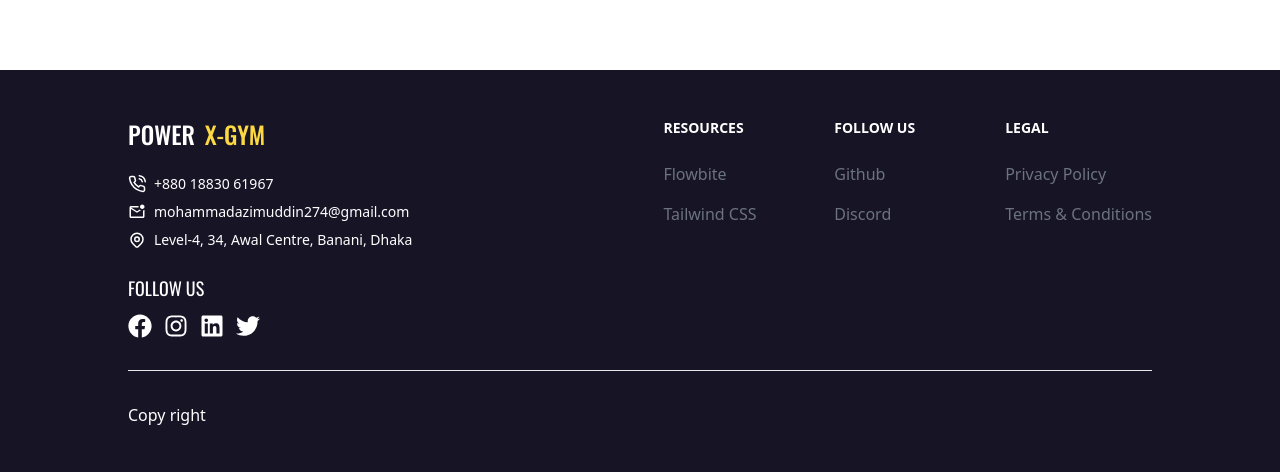
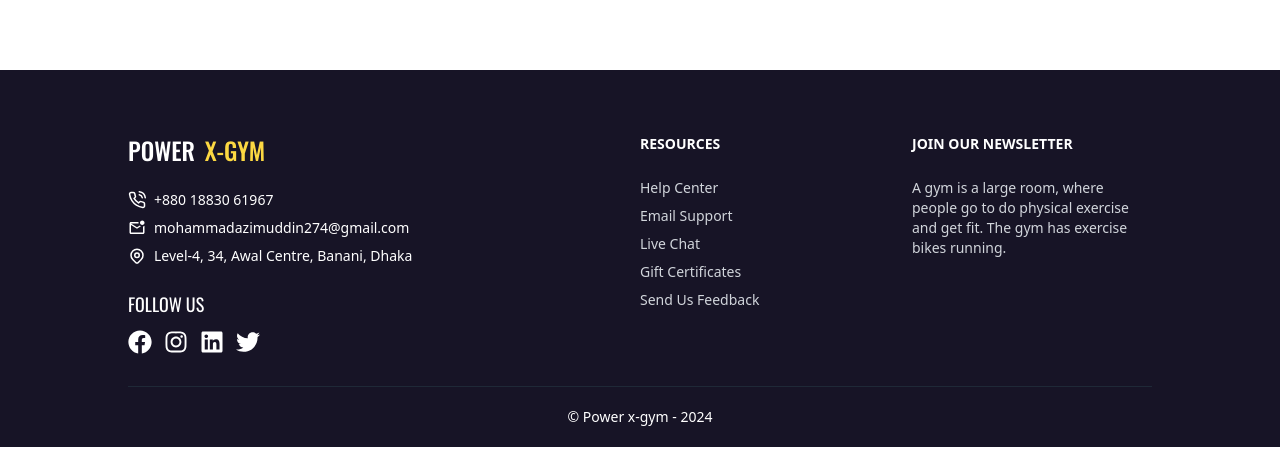
Before and after one commit to azimuddin2/power-x-gym-client, a React (Create React App) app: page / in a window 1280 px wide. Shown: the part 2630-3102 px from the top of the page. After the commit the page ends 3077 px from the top, so only its background shows below. Built offline with nearby package versions, Linux system fonts and the light colour scheme.

Commit message:
added react scroll to top

```diff
--- a/package.json
+++ b/package.json
@@ -13,6 +13,7 @@
     "react-icons": "^4.11.0",
     "react-router-dom": "^6.16.0",
     "react-scripts": "5.0.1",
+    "react-scroll-to-top": "^3.0.0",
     "web-vitals": "^2.1.4"
   },
   "scripts": {
--- a/src/pages/Shared/Footer/Footer.js
+++ b/src/pages/Shared/Footer/Footer.js
@@ -4,12 +4,13 @@ import { FiPhoneCall } from 'react-icons/fi';
 import { MdOutlineMarkEmailUnread } from 'react-icons/md';
 import { HiOutlineLocationMarker } from 'react-icons/hi';
 import { FaFacebook, FaInstagram, FaLinkedin, FaTwitter } from 'react-icons/fa';
+import ScrollToTop from 'react-scroll-to-top';
 
 const Footer = () => {
     return (
         <footer class="bg-secondary text-white">
-            <div class="mx-auto w-full max-w-screen-lg px-5 lg:px-0 py-12">
-                <div class="md:flex md:justify-between">
+            <div class="mx-auto w-full max-w-screen-lg px-5 lg:px-0 pt-16">
+                <div class="grid grid-cols-1 lg:grid-cols-2 mb-8">
 
                     <div class="mb-6 md:mb-0">
                         <Link to="/">
@@ -42,46 +43,46 @@ const Footer = () => {
                         </div>
                     </div>
 
-                    <div class="grid grid-cols-2 gap-8 sm:gap-6 sm:grid-cols-3">
+                    <div class="grid grid-cols-1 lg:grid-cols-2 gap-8">
                         <div>
                             <h2 class="mb-6 text-sm font-semibold text-neutral uppercase">Resources</h2>
-                            <ul class="text-gray-500 dark:text-gray-400 font-medium">
-                                <li class="mb-4">
-                                    <a href="https://flowbite.com/" class="hover:underline">Flowbite</a>
+                            <ul class="text-gray-300 font-normal text-sm">
+                                <li class="mb-2">
+                                    <a href="/" class="hover:underline">Help Center</a>
                                 </li>
-                                <li>
-                                    <a href="https://tailwindcss.com/" class="hover:underline">Tailwind CSS</a>
+                                <li class="mb-2">
+                                    <a href="/" class="hover:underline">Email Support</a>
+                                </li>
+                                <li class="mb-2">
+                                    <a href="/" class="hover:underline">Live Chat</a>
+                                </li>
+                                <li class="mb-2">
+                                    <a href="/" class="hover:underline">Gift Certificates</a>
+                                </li>
+                                <li class="mb-2">
+                                    <a href="/" class="hover:underline">Send Us Feedback</a>
                                 </li>
                             </ul>
                         </div>
                         <div>
-                            <h2 class="mb-6 text-sm font-semibold uppercase text-white">Follow us</h2>
-                            <ul class="text-gray-500 dark:text-gray-400 font-medium">
-                                <li class="mb-4">
-                                    <a href="https://github.com/themesberg/flowbite" class="hover:underline ">Github</a>
-                                </li>
-                                <li>
-                                    <a href="https://discord.gg/4eeurUVvTy" class="hover:underline">Discord</a>
-                                </li>
-                            </ul>
-                        </div>
-                        <div>
-                            <h2 class="mb-6 text-sm font-semibold uppercase text-white">Legal</h2>
-                            <ul class="text-gray-500 dark:text-gray-400 font-medium">
-                                <li class="mb-4">
-                                    <a href="/" class="hover:underline">Privacy Policy</a>
-                                </li>
-                                <li>
-                                    <a href="/" class="hover:underline">Terms &amp; Conditions</a>
-                                </li>
-                            </ul>
+                            <h2 class="mb-6 text-sm font-semibold uppercase text-white">Join Our Newsletter</h2>
+                            <p className='text-sm text-gray-300'>A gym is a large room, where people go to do physical exercise and get fit. The gym has exercise bikes running.</p>
                         </div>
                     </div>
 
                 </div>
-                <hr class="my-6 border-gray-200 sm:mx-auto dark:border-gray-700 lg:my-8" />
-                <span class="p-0">Copy right</span>
+                <hr class="border-gray-800 sm:mx-auto" />
+                <span class="flex justify-center py-5 text-sm">© Power x-gym - 2024</span>
             </div>
+            <ScrollToTop
+                smooth
+                className="animate-bounce flex justify-center items-center"
+                color="#171426"
+                width="18"
+                height="18"
+                top="400"
+                style={{ background: "#fcd842", boxShadow: 'none', borderRadius: "5px" }}
+            />
         </footer>
     );
 };
```
Also changed, not shown: 1 other file (tests, documents, lock files or other folders).
